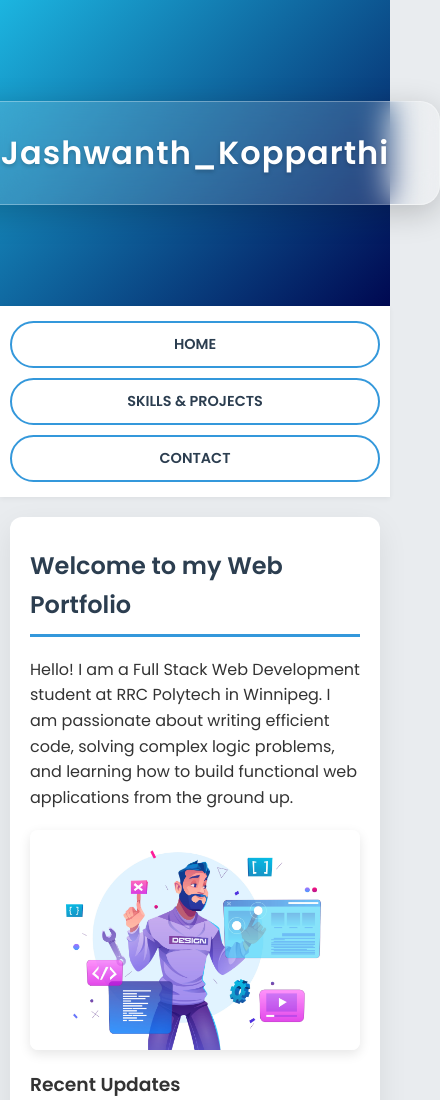
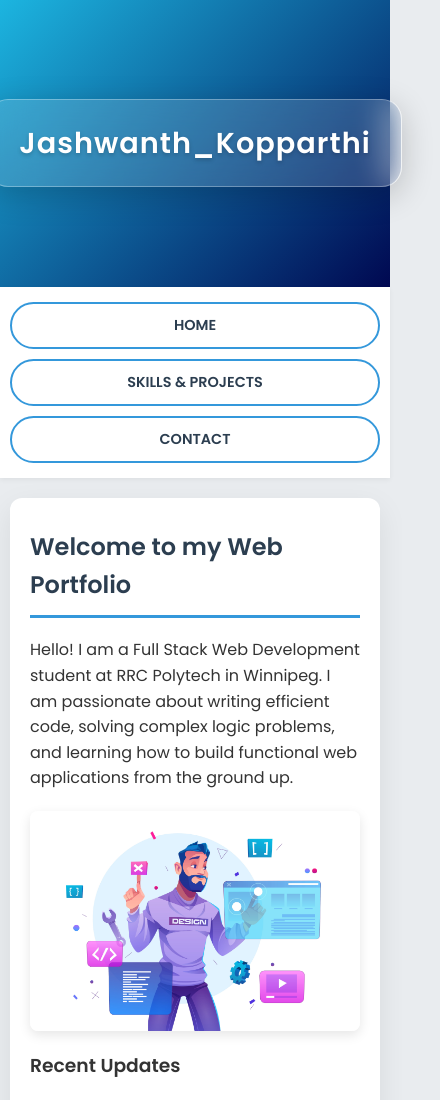
Before and after one commit to jkopparthi/Jashwanth-Portfolio, a plain HTML site: page index.html in a window 390 px wide. Shown: the top 1100 px of the page, 440 px wide, since content can reach past the window. Drawn offline with Linux system fonts and the light colour scheme.

Commit message:
Restore original style.css content

```diff
--- a/style.css
+++ b/style.css
@@ -231,11 +231,12 @@
 }
 
 /* Media Queries  */
-@media (max-width: 768px) {
+@media (max-width: 600px) {
     #header h1 {
 
-    font-size: 2rem;
+    font-size: 1.8rem;
     letter-spacing: 1px;
+    padding: 20px 30px;
 }
 
     #navigation {
```
